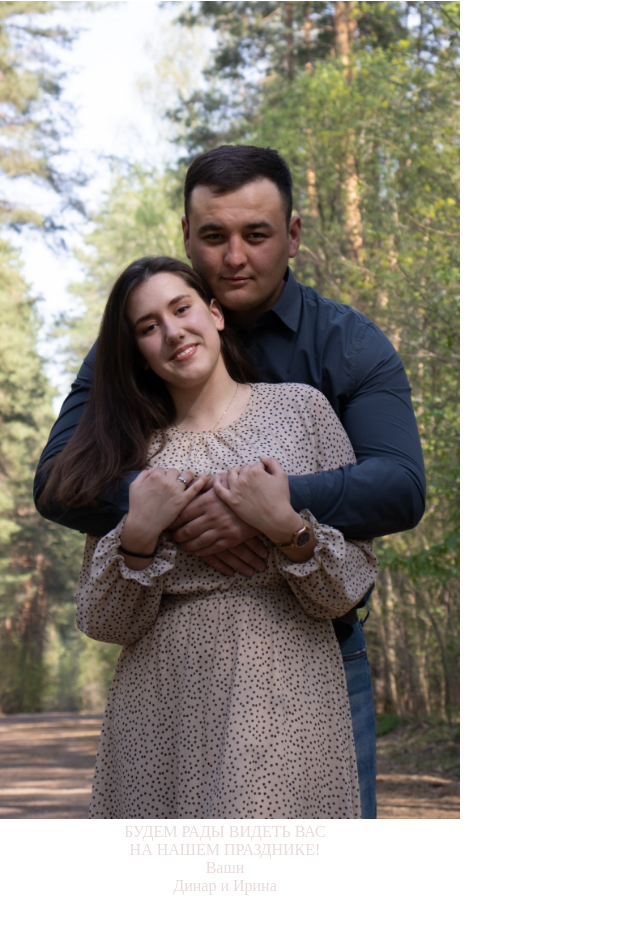
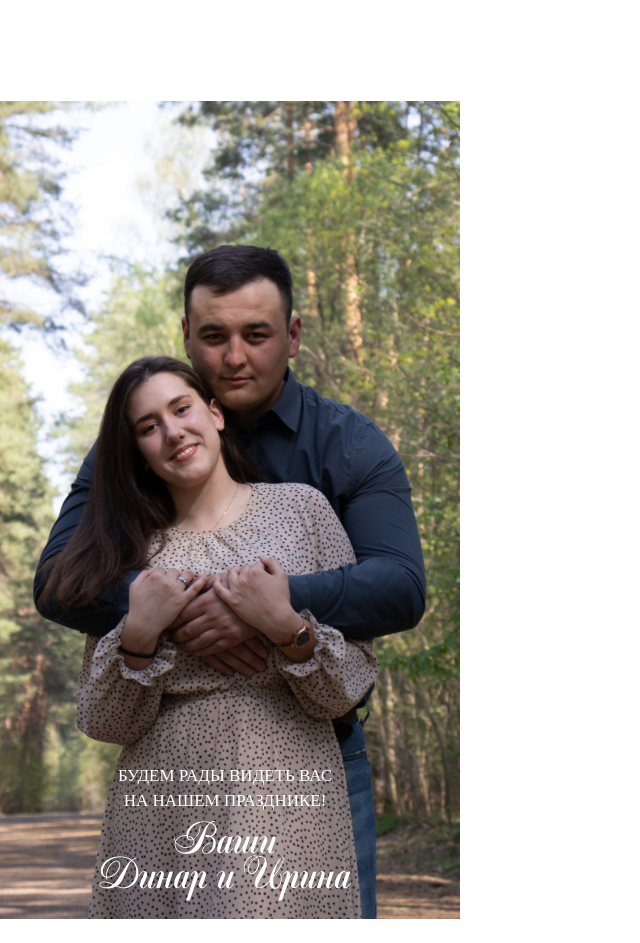
Before and after one commit to svadba-dinar-irina/svadba, a plain HTML site: page index.html in a window 1280 px wide. Shown: the part 6461-7404 px from the top of the page, without its empty margins (0-640 px from the left). Before the commit the page ends 7356 px from the top, so only its background shows below. Drawn offline with nearby package versions, Linux system fonts and the light colour scheme; a script that the page names is missing.

Commit message:
Update style.css

```diff
--- a/style.css
+++ b/style.css
@@ -282,3 +282,21 @@ body {
     margin-bottom: 50px;
     color: rgb(0, 0, 0);
 }
+.photos {
+    margin-top: 100px;
+    margin-bottom: 20px;
+}
+
+.atext {
+    font: 17px/25px Times New Poman;
+    justify-content: center;
+    margin-top: -180px;
+    margin-bottom: 10px;
+    color: rgb(255, 255, 255);
+}
+.btext {
+    font: 40px/35px Mazurka;
+    justify-content: center;
+    margin-left: 0px;
+    color: rgb(255, 255, 255);
+}
```
